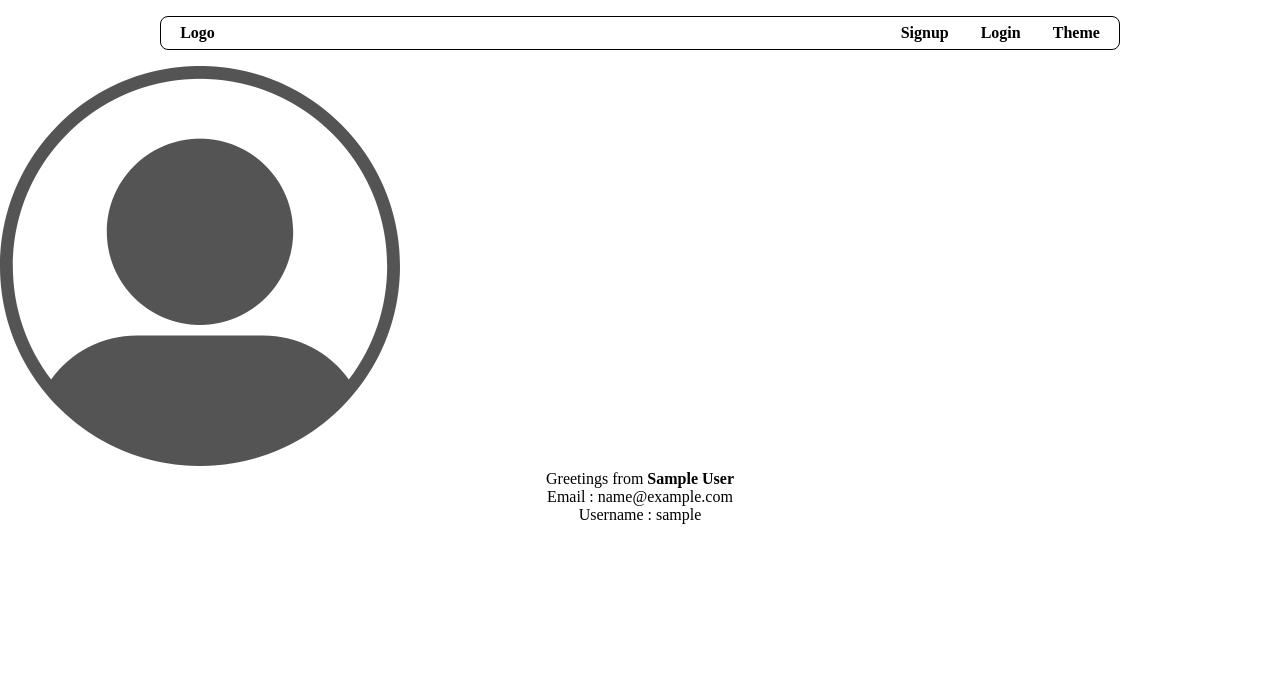
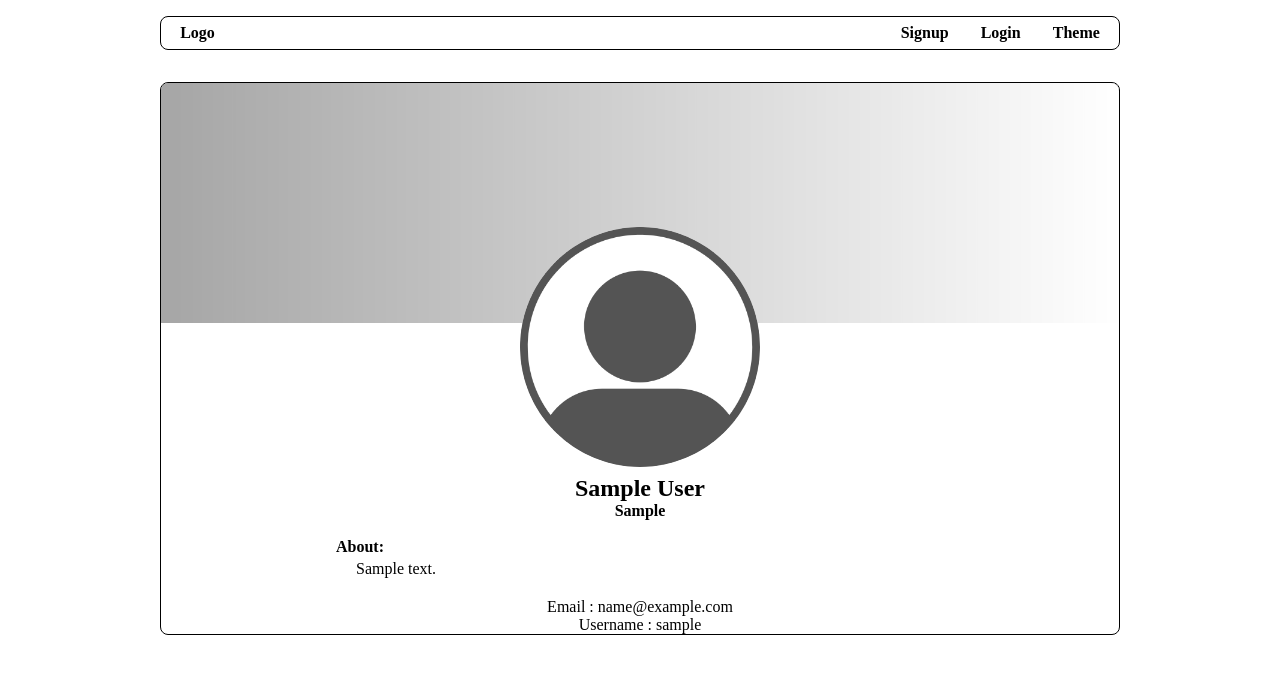
Before and after one commit to biswarupmurmu/Linkta, a Flask app: a page that uses linkta/templates/profile/profile_public.html in a window 1280 px wide. Shown: the top 674 px of the page. Run offline with Flask 3, Linux system fonts and the light colour scheme; tables that the repository leaves empty hold one stand-in row (values such as "Sample post").

Commit message:
updated profile view(public)

```diff
--- a/linkta/static/css/style.css
+++ b/linkta/static/css/style.css
@@ -47,6 +47,10 @@ body {
 .center {
     display: flex;
     justify-content: center;
+}
+
+.padding1 {
+    padding: 1rem;
 }
 
 nav {
@@ -172,3 +176,65 @@ form textarea {
         grid-template-columns: auto;
     }
 }
+
+.profile {
+    width: min(100%, 60rem);
+    border: var(--dark-border-normal, var(--border-normal));
+    border-radius: var(--border-radius);
+}
+
+.profile_images {
+    position: relative;
+    width: 100%;
+    aspect-ratio: 2.5;
+    margin-bottom: 0.5rem;
+}
+
+.profile .cover_image {
+    width: 100%;
+    aspect-ratio: 4;
+    display: flex;
+    background-color: gray;
+    border-top-right-radius: var(--border-radius);
+    border-top-left-radius: var(--border-radius);
+}
+
+.profile .cover_image img {
+    width: 100%;
+    height: 100%;
+    object-fit:cover;
+    object-position: center;
+    border-radius: inherit;
+}
+
+.profile .profile_picture {
+    width: min(30%, 15rem);
+    aspect-ratio: 1;
+    background-color: gray;
+    position: absolute;
+    border-radius: 50%;
+    bottom: 0;
+    left: 0;
+    right: 0;
+    margin: auto;
+}
+
+.profile .profile_picture img {
+    width: 100%;
+    height: 100%;
+    object-fit: cover;
+    object-position: center;
+    border-radius: inherit;
+}
+
+.profile  .about {
+    width: min(100%, 40rem);
+    padding: 1rem;
+    padding-top: 0;
+    text-align: justify;
+}
+
+.profile .about p {
+    padding: 0.25rem;
+    text-indent: 1rem;
+}
--- a/linkta/templates/profile/profile_public.html
+++ b/linkta/templates/profile/profile_public.html
@@ -3,11 +3,33 @@
 {% block title%}{{user.fname}} {{user.lname}}{% endblock %}
 
 {% block content %}
-<img src="{{url_for('static', filename = 'images/default_profile_image/default_profile_picture.png')}}" alt="" srcset="">
-<p class="center_text">Greetings from <strong>{{user.fname}} {{user.lname}}</strong></p>
-{% if user.bio | length > 0 %}
-<p class="center_text">Bio : {{user.bio}}</p>
-{% endif %}
-<p class="center_text">Email : {{user.email}}</p>
-<p class="center_text">Username : {{user.username}}</p>
+<div class="padding1">
+    <div class="center">
+        <div class="profile">
+            <div class="profile_images">
+                <div class="cover_image">
+                    <img src="{{url_for('static', filename = 'images/default_cover_image/default_cover_picture.png')}}" alt="Cover picture" srcset="">
+                </div>
+                <div class="center profile_picture">
+                    <img src="{{url_for('static', filename = 'images/default_profile_image/default_profile_picture.png')}}" alt="Profile picture">
+                </div>
+            </div>
+            <h2 class="center_text">{{user.fname}} {{user.lname}}</h2>
+            {% if user.whoami | length > 0 %}
+            <p class="center_text"><strong>{{user.whoami}}</strong></p>
+            {% endif %}
+            <br>
+            {% if user.about | length > 0 %}
+            <div class="center">
+                <div class="about">
+                    <h4>About:</h4>
+                    <p>{{user.about}}</p>
+                </div>
+            </div>
+            {% endif %}
+            <p class="center_text">Email : {{user.email}}</p>
+            <p class="center_text">Username : {{user.username}}</p>
+        </div>
+    </div>
+</div>
 {% endblock %}
```
